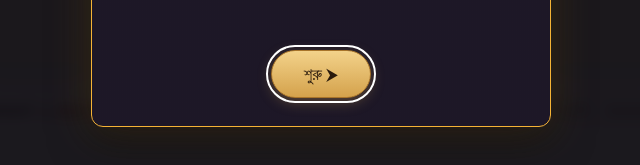
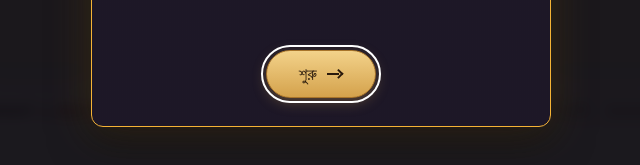
Before and after one commit to ssavi-ict/agomoni, a website built with Vite: page index.html in a window 1280 px wide. Shown: the part 509-674 px from the top of the page, 319-959 px from the left. Built offline with nearby package versions, Linux system fonts and the light colour scheme; no server answers.

Commit message:
Arrow marks changed

```diff
--- a/src/stages/introOverlay.js
+++ b/src/stages/introOverlay.js
@@ -22,7 +22,7 @@ export function showIntroOverlay({ onStart } = {}) {
         <br/>যাত্রা শুরু হবে মহালয়ার ভোরে — রেডিওর কাঁটা ঘুরিয়ে মহিষাসুরমর্দ্দিনী খুঁজে নিয়ে।
       </p>
       <p class="intro-hint">🔊 ভালো অভিজ্ঞতার জন্য শব্দ চালু রাখুন</p>
-      <button type="button" class="intro-start-btn" id="intro-start-btn">শুরু ⮞</button>
+      <button type="button" class="intro-start-btn" id="intro-start-btn">শুরু <span class="intro-start-arrow" aria-hidden="true"></span></button>
     </div>
   `;
 
--- a/src/styles/intro.css
+++ b/src/styles/intro.css
@@ -77,6 +77,10 @@ body.intro-open {
 }
 
 .intro-start-btn {
+    display: inline-flex;
+    align-items: center;
+    justify-content: center;
+    gap: 0.65rem;
     padding: 0.75rem 2rem;
     font-size: 1.05rem;
     font-family: inherit;
@@ -88,6 +92,36 @@ body.intro-open {
     box-shadow: 0 4px 14px rgba(212, 162, 76, 0.35);
     transition: transform 0.15s ease, box-shadow 0.15s ease;
     margin-top: 30px;
+}
+
+.intro-start-arrow {
+    position: relative;
+    width: 1rem;
+    height: 0.75rem;
+    flex: 0 0 auto;
+}
+
+.intro-start-arrow::before {
+    position: absolute;
+    top: 50%;
+    left: 0;
+    width: 0.75rem;
+    height: 2px;
+    background: currentColor;
+    content: "";
+    transform: translateY(-50%);
+}
+
+.intro-start-arrow::after {
+    position: absolute;
+    top: 50%;
+    right: 1px;
+    width: 0.45rem;
+    height: 0.45rem;
+    border-top: 2px solid currentColor;
+    border-right: 2px solid currentColor;
+    content: "";
+    transform: translateY(-50%) rotate(45deg);
 }
 
 .intro-start-btn:hover {
```
